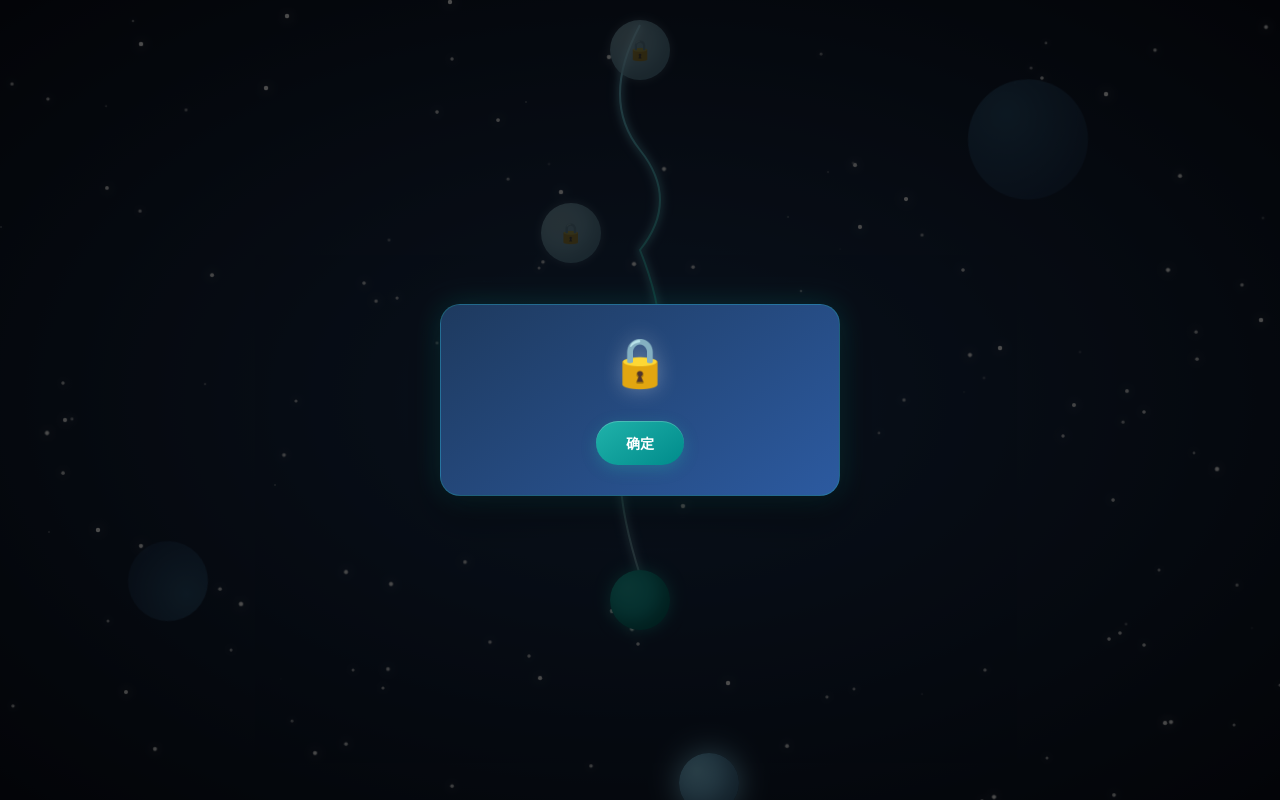
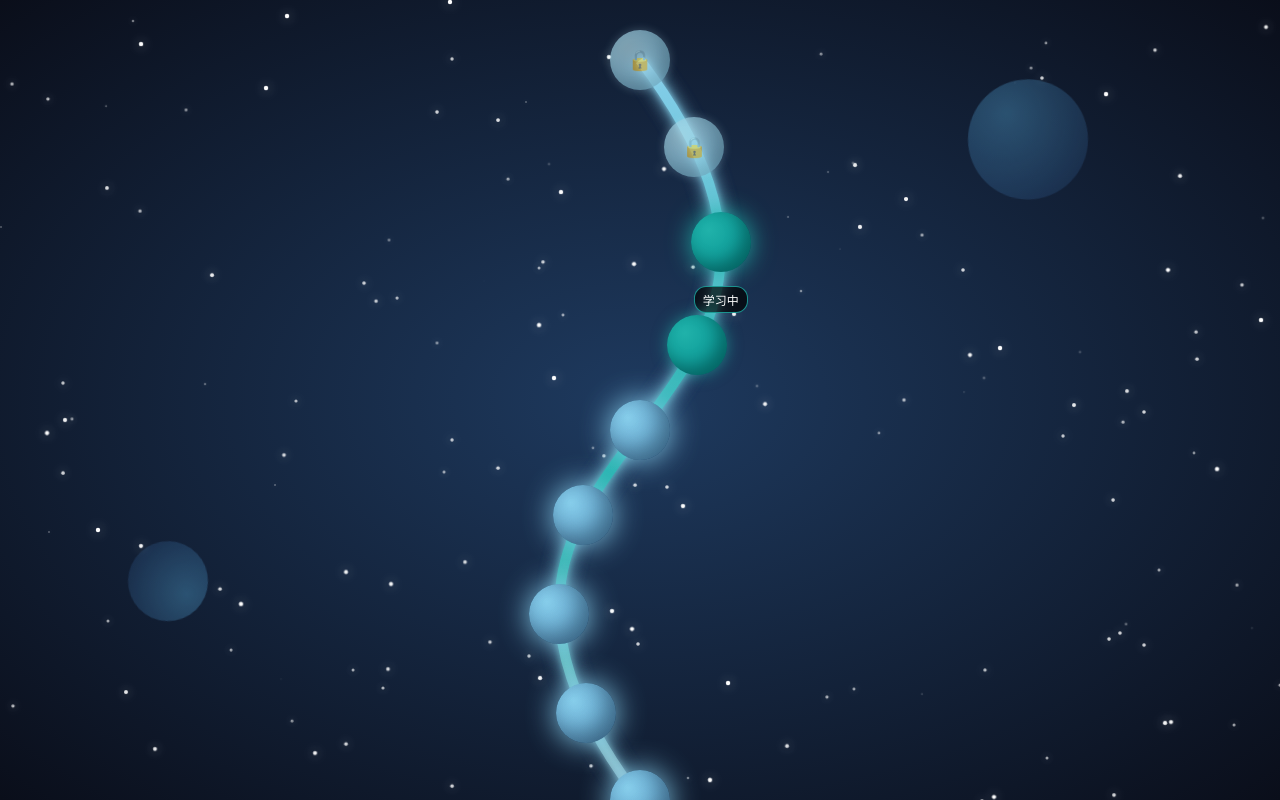
Before and after one commit to zpwingame/start, a Vue app: page / in a window 1280 px wide. Built offline with nearby package versions, Linux system fonts and the light colour scheme.

Commit message:
曲线优化

```diff
--- a/src/App.vue
+++ b/src/App.vue
@@ -2,11 +2,11 @@
   <div class="galaxy-container">
     <StarryBackground />
     <KnowledgeGalaxy />
-    <PlanetModal
+    <!-- <PlanetModal
       v-if="showModal"
       :message="modalMessage"
       @close="closeModal"
-    />
+    /> -->
   </div>
 </template>
 
--- a/src/components/KnowledgeGalaxy.vue
+++ b/src/components/KnowledgeGalaxy.vue
@@ -5,7 +5,7 @@
       <path
         :d="curvePath"
         stroke="url(#curveGradient)"
-        stroke-width="4"
+        stroke-width="10"
         fill="none"
         class="main-curve"
       />
@@ -54,8 +54,8 @@ export default {
   data() {
     return {
       scrollOffset: 0,
-      svgWidth: 400,
-      svgHeight: 1200,
+      svgWidth: 375,
+      svgHeight: 900,
       planets: [
         { id: 1, type: 'locked', title: '未解锁课程', position: { x: 200, y: 100 } },
         { id: 2, type: 'locked', title: '未解锁课程', position: { x: 150, y: 200 } },
@@ -63,7 +63,9 @@ export default {
         { id: 4, type: 'available', title: '待学习', position: { x: 180, y: 450 } },
         { id: 5, type: 'completed', title: '已完成', position: { x: 220, y: 600 } },
         { id: 6, type: 'completed', title: '已完成', position: { x: 160, y: 750 } },
-        { id: 7, type: 'completed', title: '已完成', position: { x: 240, y: 900 } }
+        { id: 7, type: 'completed', title: '已完成', position: { x: 240, y: 900 } },
+        { id: 8, type: 'completed', title: '已完成', position: { x: 240, y: 900 } },
+        { id: 9, type: 'completed', title: '已完成', position: { x: 240, y: 900 } },
       ]
     }
   },
@@ -73,11 +75,18 @@ export default {
       const height = this.svgHeight
       const centerX = width / 2
 
-      return `M ${centerX} 50
-              Q ${centerX - 80} 200, ${centerX} 300
-              T ${centerX} 500
-              Q ${centerX + 80} 700, ${centerX} 800
-              T ${centerX} ${height - 50}`
+      // 标准S形曲线：一段对称的贝塞尔曲线
+      // 起点在顶部中间，终点在底部中间
+      // 控制点分别在左下和右上，形成标准S形
+      const startY = 60
+      const endY = height - 100
+      const controlOffsetX = 280
+      const controlOffsetY = (endY - startY) / 2
+
+      return `M ${centerX} ${startY}
+              C ${centerX + controlOffsetX} ${startY + controlOffsetY},
+                ${centerX - controlOffsetX} ${startY + controlOffsetY},
+                ${centerX} ${endY}`
     }
   },
   mounted() {
@@ -91,8 +100,8 @@ export default {
     handleScroll(event) {
       event.preventDefault()
       const delta = event.deltaY
-      const maxScroll = 600
-      const minScroll = -300
+      const maxScroll = 700
+      const minScroll = -700
 
       this.scrollOffset -= delta * 0.5
       this.scrollOffset = Math.max(minScroll, Math.min(maxScroll, this.scrollOffset))
@@ -114,34 +123,26 @@ export default {
     },
 
     getPointOnCurve(t) {
-      const width = this.svgWidth
-      const height = this.svgHeight
-      const centerX = width / 2
+      // 创建临时SVG元素来计算路径上的点
+      const svg = document.createElementNS('http://www.w3.org/2000/svg', 'svg')
+      const path = document.createElementNS('http://www.w3.org/2000/svg', 'path')
+      path.setAttribute('d', this.curvePath)
+      svg.appendChild(path)
+      document.body.appendChild(svg)
 
-      // S曲线参数化路径计算
-      const y = 50 + t * (height - 100)
-      let x = 0
+      // 获取路径总长度并计算指定比例处的点
+      const totalLength = path.getTotalLength()
+      const point = path.getPointAtLength(t * totalLength)
 
-      // 分段计算S曲线的x偏移
-      if (t < 0.25) {
-        // 第一段曲线
-        const segmentT = t / 0.25
-        x = -80 * Math.sin(segmentT * Math.PI * 0.5)
-      } else if (t < 0.5) {
-        // 第二段曲线
-        const segmentT = (t - 0.25) / 0.25
-        x = -80 * Math.cos(segmentT * Math.PI * 0.5)
-      } else if (t < 0.75) {
-        // 第三段曲线
-        const segmentT = (t - 0.5) / 0.25
-        x = 80 * Math.sin(segmentT * Math.PI * 0.5)
-      } else {
-        // 第四段曲线
-        const segmentT = (t - 0.75) / 0.25
-        x = 80 * Math.cos(segmentT * Math.PI * 0.5)
+      // 清理临时元素
+      document.body.removeChild(svg)
+
+      // 返回相对于中心的坐标
+      const centerX = this.svgWidth / 2
+      return {
+        x: point.x - centerX,
+        y: point.y
       }
-
-      return { x, y }
     },
 
     getScrollAdjustedPosition(originalPosition, index) {
@@ -178,8 +179,8 @@ export default {
 .curve-path {
   position: fixed;
   top: 0;
-  left: 50%;
-  transform: translateX(-50%);
+  /* left: 50%;
+  transform: translateX(-50%); */
   z-index: 5;
   filter: url(#glow);
 }
```
